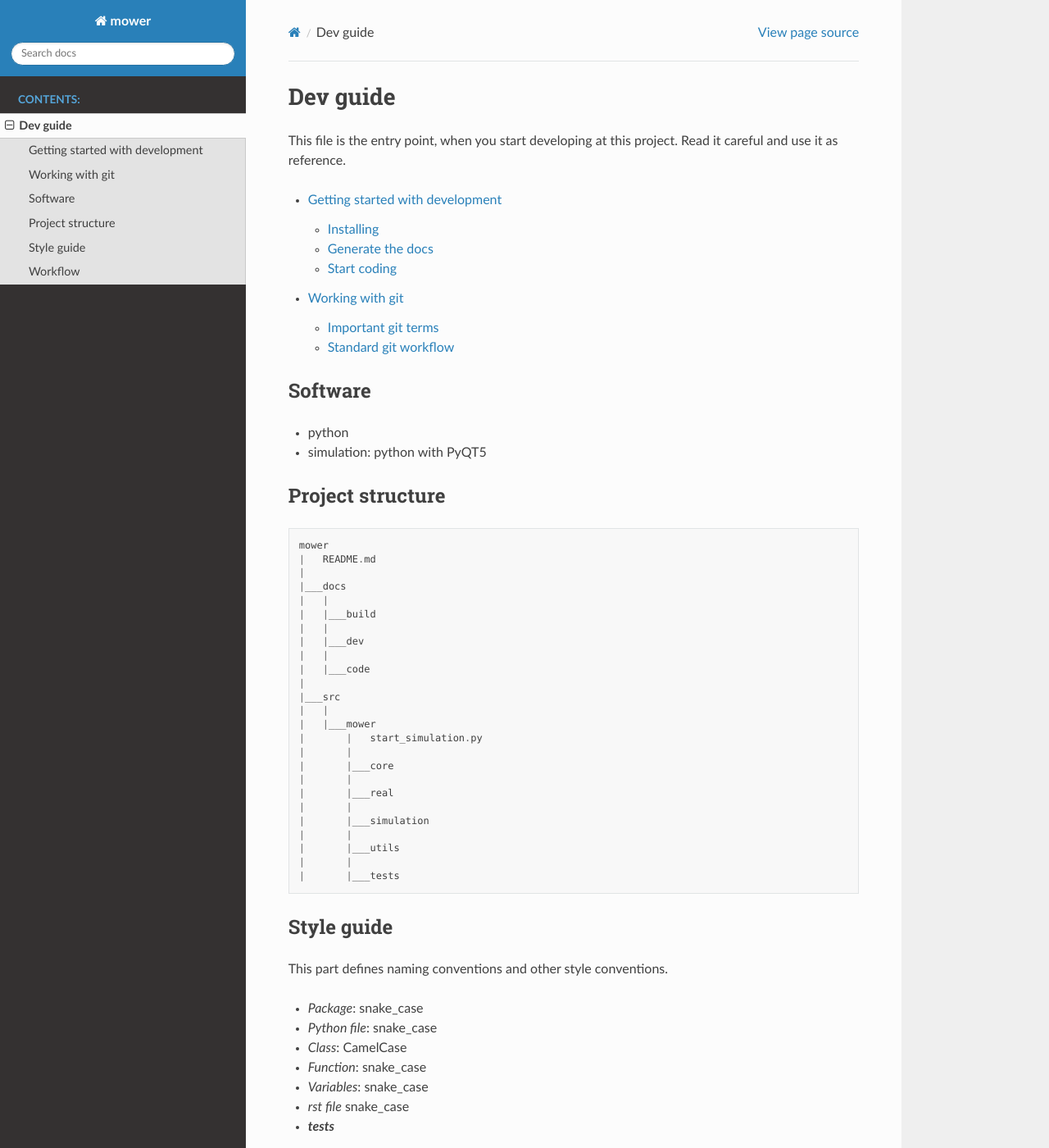
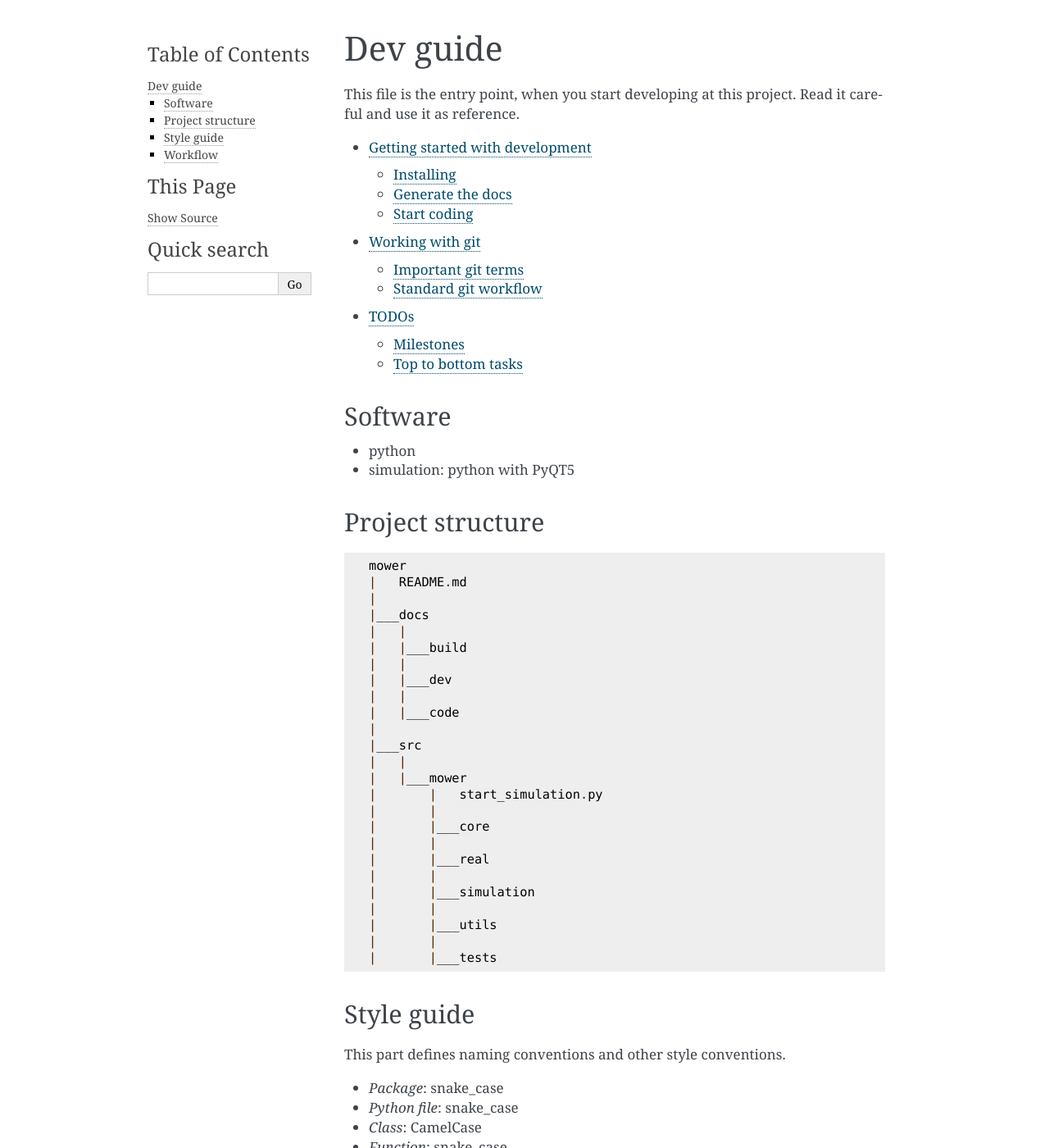
Before and after one commit to JulianSobott/mower, a Sphinx documentation site: the page built from docs/dev/index.rst, in a window 1280 px wide and 1400 px high. Shown: the whole window at 82% size. Built offline with Sphinx 7.4.7, drawn with Linux system fonts in a browser that asks for light colours; some of the changed text lies outside the part shown.

Commit message:
Add docs todos & change html theme to default

```diff
--- a/docs/conf.py
+++ b/docs/conf.py
@@ -79,7 +79,8 @@ pygments_style = None
 # The theme to use for HTML and HTML Help pages.  See the documentation for
 # a list of builtin themes.
 #
-html_theme = 'sphinx_rtd_theme'
+# alternative: sphinx_rtd_theme
+html_theme = 'alabaster'
 
 # Theme options are theme-specific and customize the look and feel of a theme
 # further.  For a list of options available for each theme, see the
--- a/docs/dev/index.rst
+++ b/docs/dev/index.rst
@@ -9,6 +9,7 @@ reference.
 
     getting_started
     git
+    todos
 
 Software
 --------
```
Also changed, not shown: docs/dev/todos.rst (added, +36 -0 lines).
